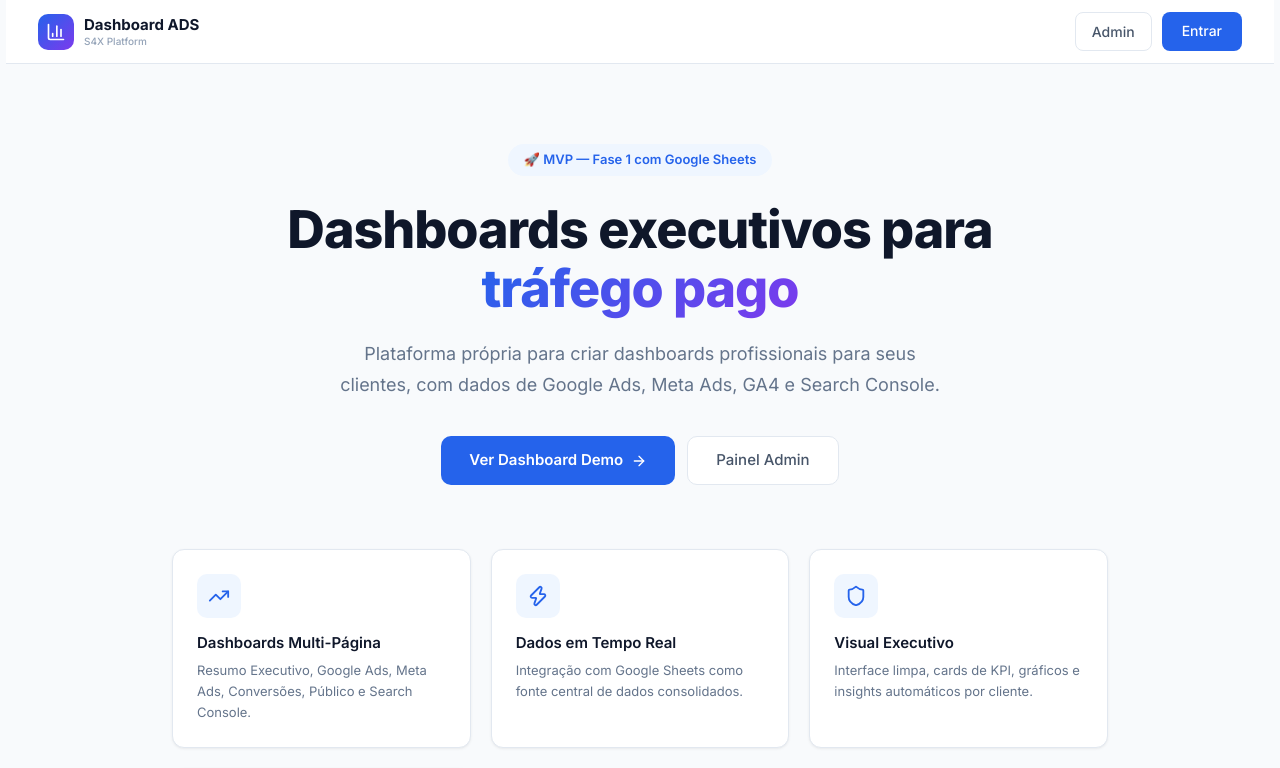
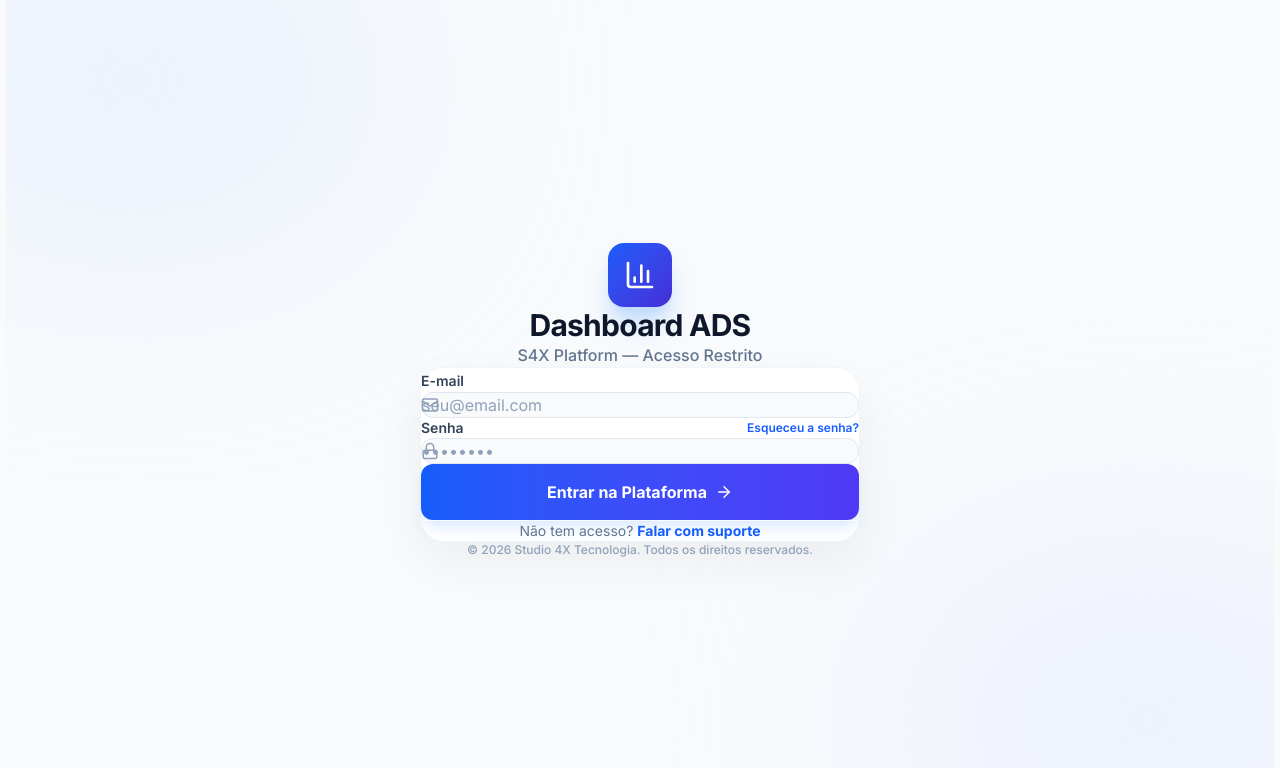
Before and after one commit to studio4x/dashboard-ads-s4x, a Next.js app: page / in a window 1280 px wide. Shown: the top 768 px of the page. Built offline with nearby package versions, Linux system fonts and the light colour scheme.

Commit message:
feat(auth): replace landing with login on home and redirect login to admin

```diff
--- a/src/app/login/actions.ts
+++ b/src/app/login/actions.ts
@@ -20,7 +20,7 @@ export async function login(formData: FormData) {
   }
 
   revalidatePath('/', 'layout')
-  redirect('/app/dashboards')
+  redirect('/admin')
 }
 
 export async function signup(formData: FormData) {
--- a/src/app/page.tsx
+++ b/src/app/page.tsx
@@ -1,87 +1 @@
-import type { Metadata } from "next";
-import Link from "next/link";
-import { BarChart3, ArrowRight, CheckCircle, Zap, Shield, TrendingUp } from "lucide-react";
-
-export const metadata: Metadata = {
-  title: "Dashboard ADS S4X — Plataforma de Dashboards para Tráfego Pago",
-  description: "Plataforma própria de dashboards executivos para clientes de tráfego pago. Google Ads, Meta Ads, GA4 e Search Console em um único lugar.",
-};
-
-const features = [
-  { icon: TrendingUp, title: "Dashboards Multi-Página", desc: "Resumo Executivo, Google Ads, Meta Ads, Conversões, Público e Search Console." },
-  { icon: Zap, title: "Dados em Tempo Real", desc: "Integração com Google Sheets como fonte central de dados consolidados." },
-  { icon: Shield, title: "Visual Executivo", desc: "Interface limpa, cards de KPI, gráficos e insights automáticos por cliente." },
-  { icon: CheckCircle, title: "Multi-Cliente", desc: "Gerencie múltiplos clientes e dashboards em uma única plataforma." },
-];
-
-export default function HomePage() {
-  return (
-    <div style={{ minHeight: "100vh", background: "#F8FAFC" }}>
-      {/* Nav */}
-      <nav style={{ background: "white", borderBottom: "1px solid #E2E8F0", padding: "0 32px", height: 64, display: "flex", alignItems: "center", justifyContent: "space-between", position: "sticky", top: 0, zIndex: 50 }}>
-        <div style={{ display: "flex", alignItems: "center", gap: 10 }}>
-          <div style={{ width: 36, height: 36, borderRadius: 10, background: "linear-gradient(135deg, #2563EB, #7C3AED)", display: "flex", alignItems: "center", justifyContent: "center" }}>
-            <BarChart3 size={20} color="white" />
-          </div>
-          <div>
-            <p style={{ fontSize: 15, fontWeight: 700, color: "#0F172A" }}>Dashboard ADS</p>
-            <p style={{ fontSize: 10, color: "#94A3B8", fontWeight: 500, marginTop: -2 }}>S4X Platform</p>
-          </div>
-        </div>
-        <div style={{ display: "flex", gap: 10 }}>
-          <Link href="/admin" style={{ padding: "8px 16px", borderRadius: 8, border: "1px solid #E2E8F0", fontSize: 14, color: "#475569", textDecoration: "none", fontWeight: 500 }}>Admin</Link>
-          <Link href="/login" style={{ padding: "8px 20px", borderRadius: 8, background: "#2563EB", fontSize: 14, color: "white", textDecoration: "none", fontWeight: 500 }}>Entrar</Link>
-        </div>
-      </nav>
-
-      {/* Hero */}
-      <section style={{ maxWidth: 900, margin: "0 auto", padding: "80px 32px 64px", textAlign: "center" }}>
-        <span style={{ display: "inline-block", padding: "6px 16px", borderRadius: 99, background: "#EFF6FF", color: "#2563EB", fontSize: 13, fontWeight: 600, marginBottom: 24 }}>
-          🚀 MVP — Fase 1 com Google Sheets
-        </span>
-        <h1 style={{ fontSize: 52, fontWeight: 800, color: "#0F172A", lineHeight: 1.15, marginBottom: 20, letterSpacing: "-0.02em" }}>
-          Dashboards executivos para{" "}
-          <span style={{ background: "linear-gradient(135deg, #2563EB, #7C3AED)", WebkitBackgroundClip: "text", WebkitTextFillColor: "transparent" }}>
-            tráfego pago
-          </span>
-        </h1>
-        <p style={{ fontSize: 18, color: "#64748B", lineHeight: 1.7, maxWidth: 600, margin: "0 auto 36px" }}>
-          Plataforma própria para criar dashboards profissionais para seus clientes, com dados de Google Ads, Meta Ads, GA4 e Search Console.
-        </p>
-        <div style={{ display: "flex", gap: 12, justifyContent: "center", flexWrap: "wrap" }}>
-          <Link href="/app/dashboards/dashboard-demo-001/executive-summary" style={{ display: "inline-flex", alignItems: "center", gap: 8, padding: "12px 28px", borderRadius: 10, background: "#2563EB", color: "white", fontSize: 15, fontWeight: 600, textDecoration: "none" }}>
-            Ver Dashboard Demo <ArrowRight size={16} />
-          </Link>
-          <Link href="/admin" style={{ display: "inline-flex", alignItems: "center", gap: 8, padding: "12px 28px", borderRadius: 10, border: "1px solid #E2E8F0", background: "white", color: "#475569", fontSize: 15, fontWeight: 500, textDecoration: "none" }}>
-            Painel Admin
-          </Link>
-        </div>
-      </section>
-
-      {/* Features */}
-      <section style={{ maxWidth: 1000, margin: "0 auto", padding: "0 32px 80px" }}>
-        <div style={{ display: "grid", gridTemplateColumns: "repeat(auto-fit, minmax(220px, 1fr))", gap: 20 }}>
-          {features.map((f, i) => {
-            const Icon = f.icon;
-            return (
-              <div key={i} className="card" style={{ padding: 24 }}>
-                <div style={{ width: 44, height: 44, borderRadius: 10, background: "#EFF6FF", display: "flex", alignItems: "center", justifyContent: "center", marginBottom: 14 }}>
-                  <Icon size={22} color="#2563EB" />
-                </div>
-                <h3 style={{ fontSize: 15, fontWeight: 600, color: "#0F172A", marginBottom: 6 }}>{f.title}</h3>
-                <p style={{ fontSize: 13, color: "#64748B", lineHeight: 1.6 }}>{f.desc}</p>
-              </div>
-            );
-          })}
-        </div>
-      </section>
-
-      {/* Footer */}
-      <footer style={{ borderTop: "1px solid #E2E8F0", padding: "20px 32px", textAlign: "center" }}>
-        <p style={{ fontSize: 13, color: "#94A3B8" }}>
-          Dashboard ADS S4X — MVP Fase 1 · Dados de demonstração com mocks estruturados como Google Sheets
-        </p>
-      </footer>
-    </div>
-  );
-}
+export { default } from "@/app/login/page";
```
